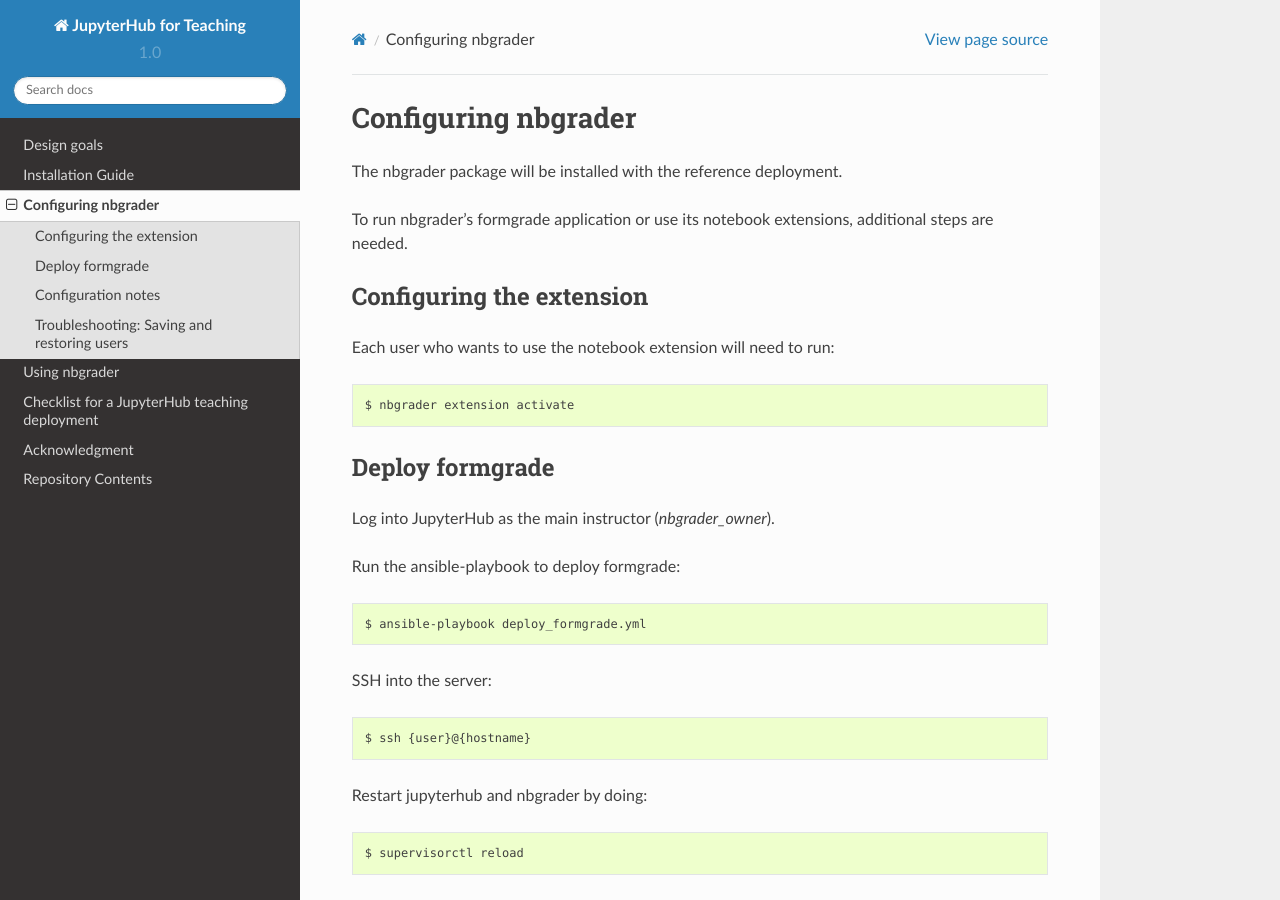
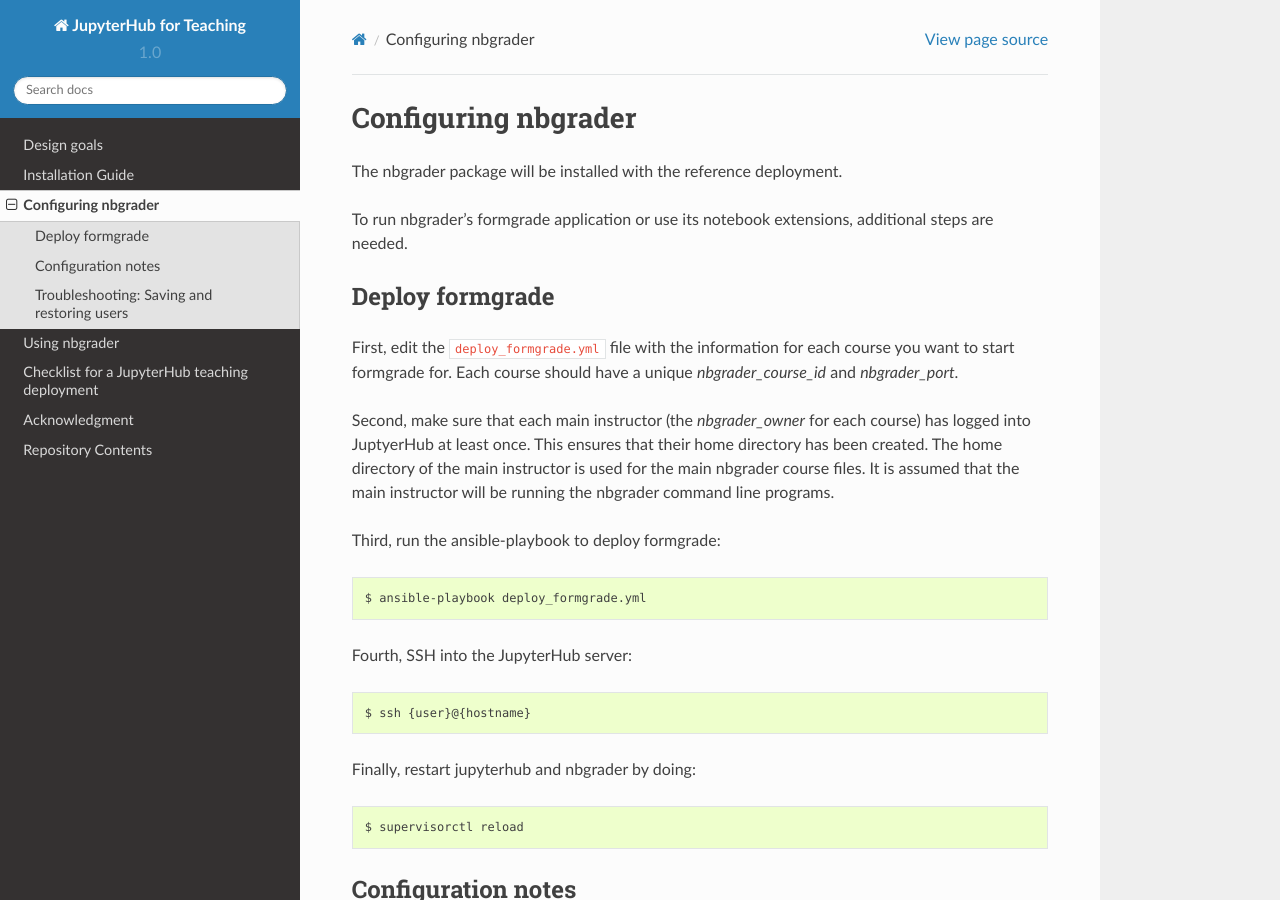
Before and after one commit to jupyterhub/jupyterhub-deploy-teaching, a Sphinx documentation site: the page built from docs/source/configure-nbgrader.rst, in a window 1280 px wide and 900 px high. Built offline with Sphinx 7.4.7 and the Read the Docs theme 2.0.0, drawn with Linux system fonts in a browser that asks for light colours.

Commit message:
Updating documentation for formgrade installation

```diff
--- a/docs/source/configure-nbgrader.rst
+++ b/docs/source/configure-nbgrader.rst
@@ -6,25 +6,28 @@
 To run nbgrader's formgrade application or use its notebook
 extensions, additional steps are needed.
 
-Configuring the extension
--------------------------
-Each user who wants to use the notebook extension will need to run::
-
-    $ nbgrader extension activate
-
 Deploy formgrade
 ----------------
-Log into JupyterHub as the main instructor (`nbgrader_owner`).
 
-Run the ansible-playbook to deploy formgrade::
+First, edit the :file:`deploy_formgrade.yml` file with the information
+for each course you want to start formgrade for. Each course should have a
+unique `nbgrader_course_id` and `nbgrader_port`.
+
+Second, make sure that each main instructor (the `nbgrader_owner` for each
+course) has logged into JuptyerHub at least once. This ensures that their
+home directory has been created. The home directory of the main instructor
+is used for the main nbgrader course files. It is assumed that the main
+instructor will be running the nbgrader command line programs.
+
+Third, run the ansible-playbook to deploy formgrade::
 
 	$ ansible-playbook deploy_formgrade.yml
 
-SSH into the server::
+Fourth, SSH into the JupyterHub server::
 
     $ ssh {user}@{hostname}
 
-Restart jupyterhub and nbgrader by doing::
+Finally, restart jupyterhub and nbgrader by doing::
 
     $ supervisorctl reload
 
```
